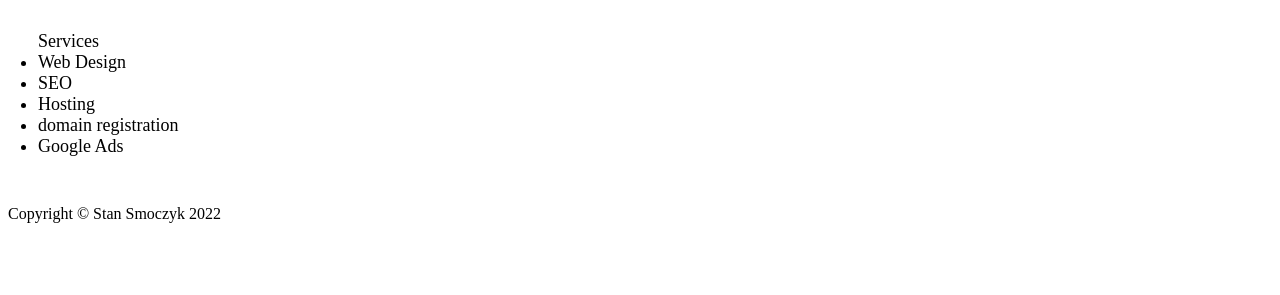
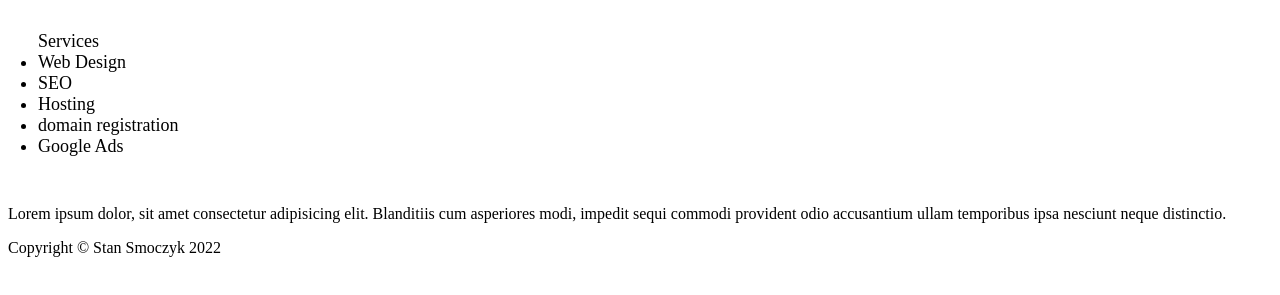
Before and after one commit to stansmoczyk/BoringStuff, a plain HTML site: page index.html in a window 1280 px wide. Shown: the part 79-374 px from the top of the page. Drawn offline with Linux system fonts and the light colour scheme.

Commit message:
added content

```diff
--- a/index.html
+++ b/index.html
@@ -17,6 +17,7 @@
         <li>Google Ads</li>
     </ul></div>
     <div class="Body">
+        <p>Lorem ipsum dolor, sit amet consectetur adipisicing elit. Blanditiis cum asperiores modi, impedit sequi commodi provident odio accusantium ullam temporibus ipsa nesciunt neque distinctio.</p>
 
     </div>
 
```
